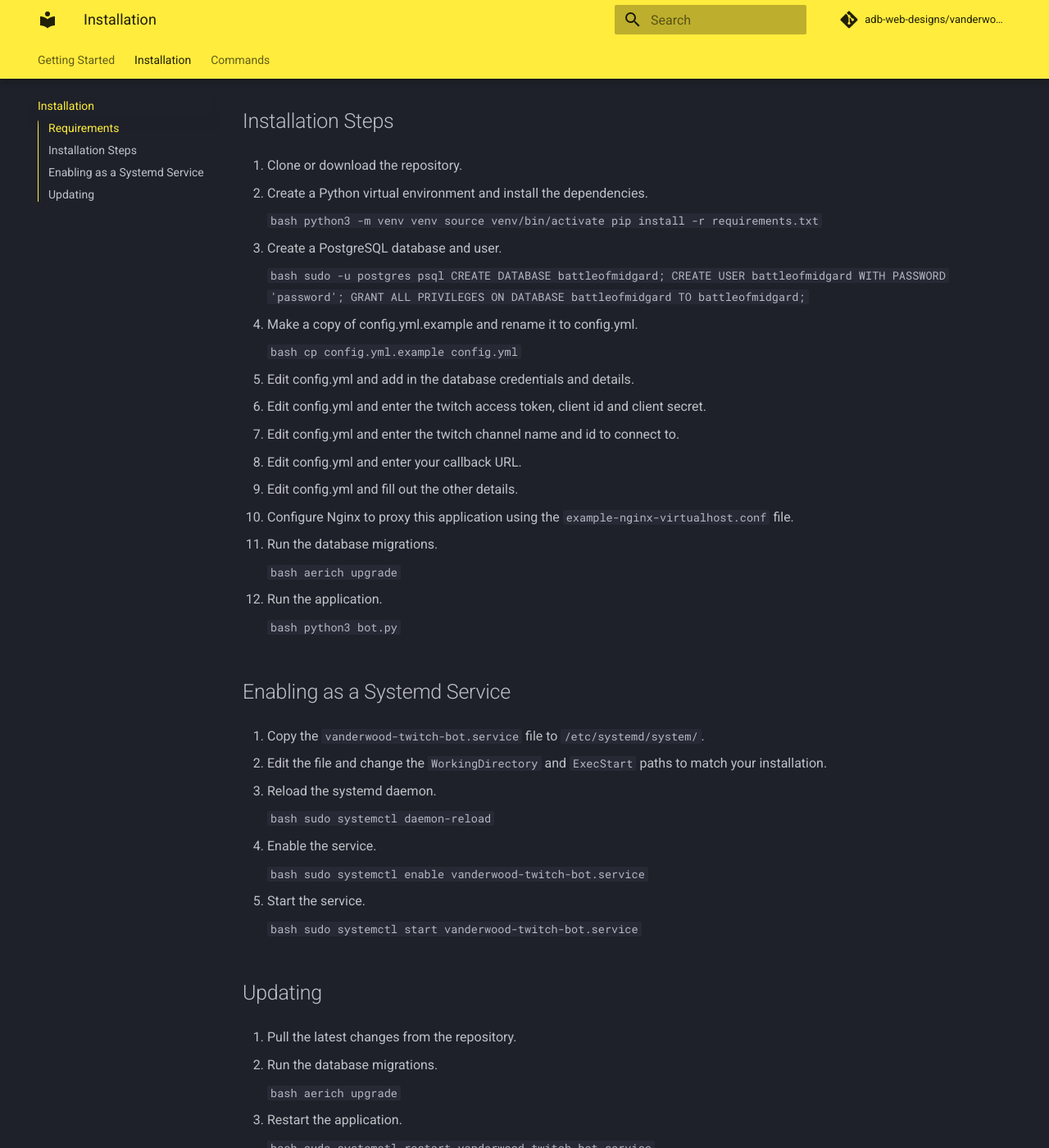
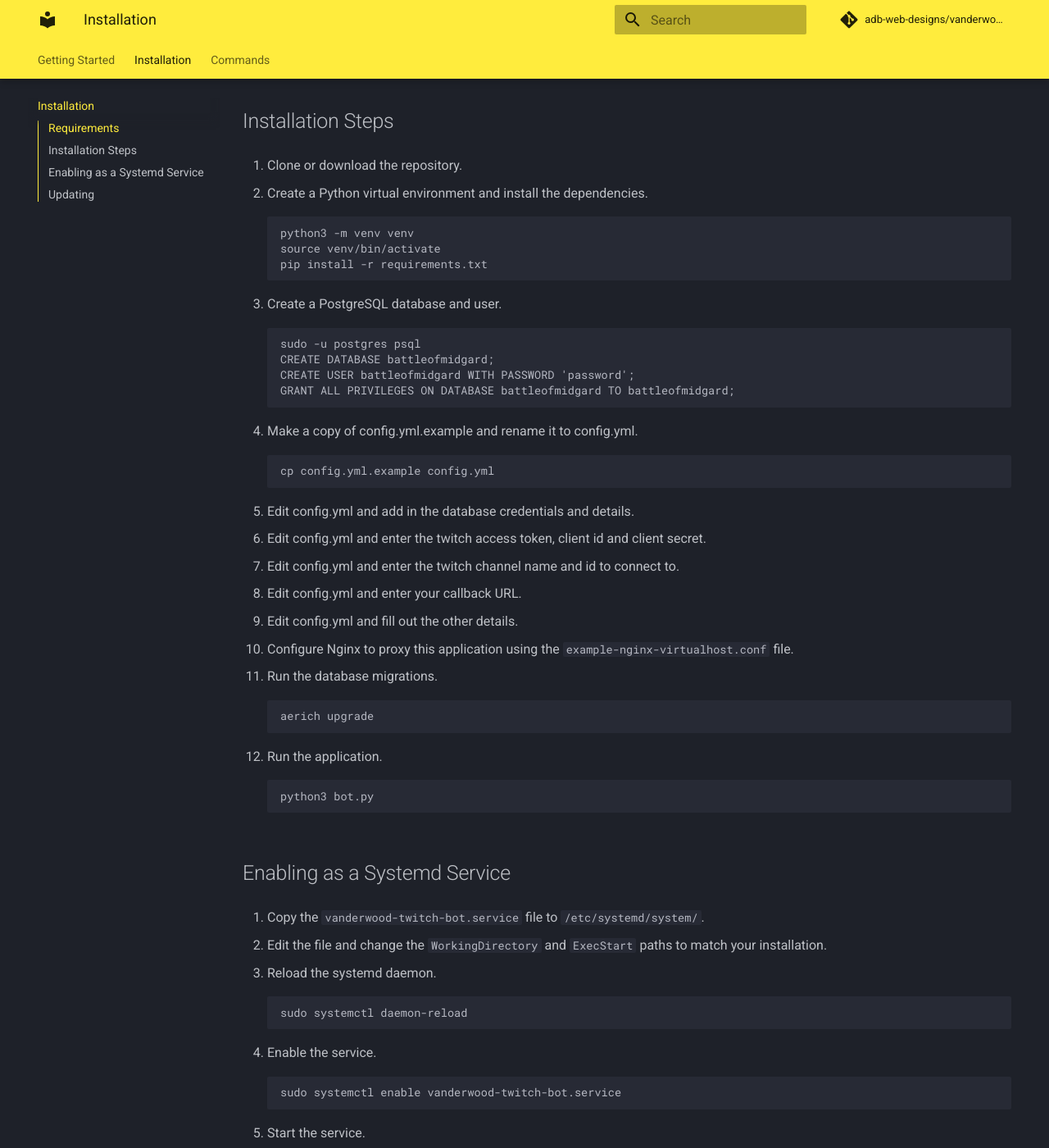
Before and after one commit to vanderheim-village/vanderwood-twitch-bot, an MkDocs documentation site: the page built from docs/installation.md, in a window 1280 px wide and 1400 px high, scrolled down 315 px. Shown: the whole window at 82% size. Built offline with MkDocs 1.6.1 and Material for MkDocs 9.7.7, drawn with Linux system fonts in a browser that asks for light colours; comment, search, counter and statistics services are not loaded; the version menu is left out; some of the changed lines change nothing that is shown; some of the changed text lies outside the part shown.

Commit message:
docs: Fixed number and coe block issue on installation page.

````diff
--- a/docs/installation.md
+++ b/docs/installation.md
@@ -11,89 +11,71 @@
 
 1. Clone or download the repository.
 
-2. Create a Python virtual environment and install the dependencies.
+1. Create a Python virtual environment and install the dependencies.
 
-    ```bash
-    python3 -m venv venv
+    <pre><code class="language-bash">python3 -m venv venv
     source venv/bin/activate
     pip install -r requirements.txt
-    ```
+    </code></pre>
 
-3. Create a PostgreSQL database and user.
+1. Create a PostgreSQL database and user.
 
-    ```bash
-    sudo -u postgres psql
+    <pre><code class="language-bash">sudo -u postgres psql
     CREATE DATABASE battleofmidgard;
     CREATE USER battleofmidgard WITH PASSWORD 'password';
     GRANT ALL PRIVILEGES ON DATABASE battleofmidgard TO battleofmidgard;
-    ```
+    </code></pre>
 
-4. Make a copy of config.yml.example and rename it to config.yml.
+1. Make a copy of config.yml.example and rename it to config.yml.
 
-    ```bash
-    cp config.yml.example config.yml
-    ```
+    <pre><code class="language-bash">cp config.yml.example config.yml</code></pre>
 
-5. Edit config.yml and add in the database credentials and details.
+1. Edit config.yml and add in the database credentials and details.
 
-6. Edit config.yml and enter the twitch access token, client id and client secret.
+1. Edit config.yml and enter the twitch access token, client id and client secret.
 
-7. Edit config.yml and enter the twitch channel name and id to connect to.
+1. Edit config.yml and enter the twitch channel name and id to connect to.
 
-9. Edit config.yml and enter your callback URL.
+1. Edit config.yml and enter your callback URL.
 
-8. Edit config.yml and fill out the other details.
+1. Edit config.yml and fill out the other details.
 
-9. Configure Nginx to proxy this application using the `example-nginx-virtualhost.conf` file.
+1. Configure Nginx to proxy this application using the `example-nginx-virtualhost.conf` file.
 
-10. Run the database migrations.
+1. Run the database migrations.
 
-    ```bash
-    aerich upgrade
-    ```
+    <pre><code class="language-bash">aerich upgrade</code></pre>
 
-11. Run the application.
+1. Run the application.
 
-    ```bash
-    python3 bot.py
-    ```
+    <pre><code class="language-bash">python3 bot.py</code></pre>
 
 ## Enabling as a Systemd Service
 
 1. Copy the `vanderwood-twitch-bot.service` file to `/etc/systemd/system/`.
 
-2. Edit the file and change the `WorkingDirectory` and `ExecStart` paths to match your installation.
+1. Edit the file and change the `WorkingDirectory` and `ExecStart` paths to match your installation.
 
-3. Reload the systemd daemon.
+1. Reload the systemd daemon.
 
-    ```bash
-    sudo systemctl daemon-reload
-    ```
+    <pre><code class="language-bash">sudo systemctl daemon-reload</code></pre>
 
-4. Enable the service.
+1. Enable the service.
 
-    ```bash
-    sudo systemctl enable vanderwood-twitch-bot.service
-    ```
+    <pre><code class="language-bash">sudo systemctl enable vanderwood-twitch-bot.service</code></pre>
 
-5. Start the service.
+1. Start the service.
 
-    ```bash
-    sudo systemctl start vanderwood-twitch-bot.service
-    ```
+    <pre><code class="language-bash">sudo systemctl start vanderwood-twitch-bot.service</code></pre>
 
 ## Updating
 
 1. Pull the latest changes from the repository.
 
-2. Run the database migrations.
+1. Run the database migrations.
 
-    ```bash
-    aerich upgrade
-    ```
+    <pre><code class="language-bash">aerich upgrade</code></pre>
 
-3. Restart the application.
+1. Restart the application.
 
-    ```bash
-    sudo systemctl restart vanderwood-twitch-bot.service
-    ```
+    <pre><code class="language-bash">sudo systemctl restart vanderwood-twitch-bot.service</code></pre>
````
